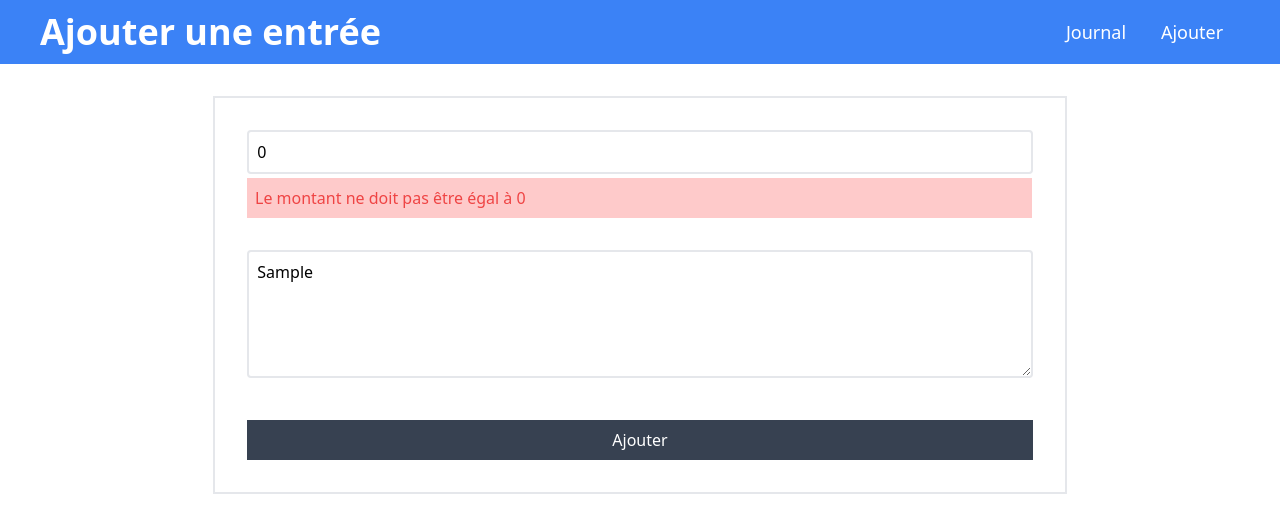
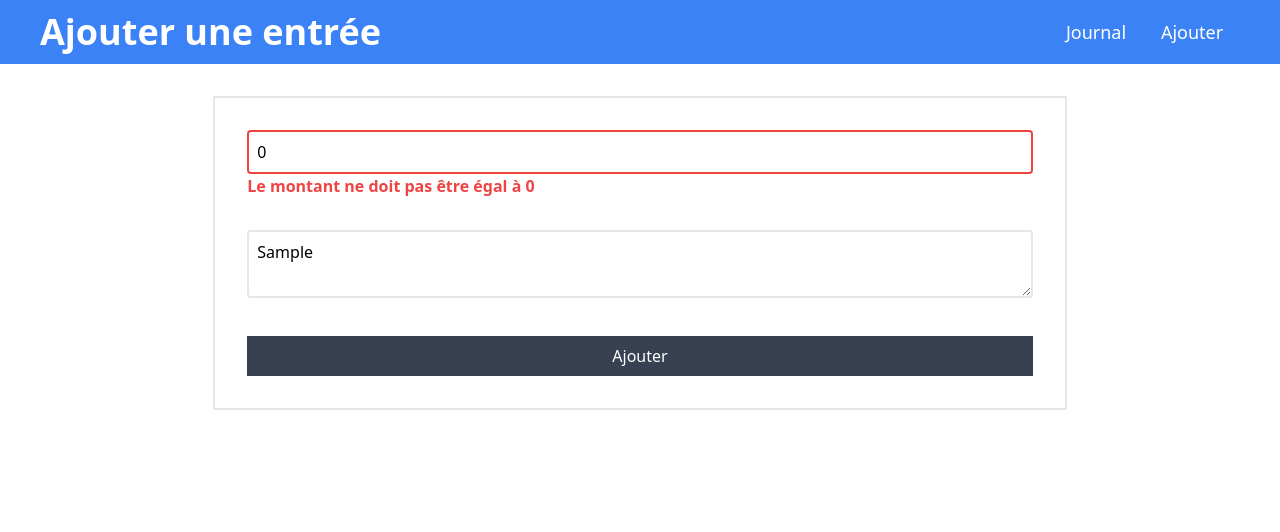
Before and after one commit to SokouPM/finance-chart, a Next.js app: page /ajouter in a window 1280 px wide. Both pictures are taken after typing "Sample" into the empty fields and a click on the button "Ajouter". Shown: the top 532 px of the page. Built offline with nearby package versions, Linux system fonts and the light colour scheme.

Commit message:
modify style

```diff
--- a/pages/ajouter.jsx
+++ b/pages/ajouter.jsx
@@ -3,7 +3,7 @@ import Layout from "/src/components/Layout"
 
 const AddEntry = () => {
   return (
-    <Layout pageTitle="Ajouter une entrée">
+    <Layout pagetitle="Ajouter une entrée">
       <DashboardForm />
     </Layout>
   )
--- a/pages/index.jsx
+++ b/pages/index.jsx
@@ -4,7 +4,7 @@ import ResetDatasButton from "/src/components/dashboard/ResetDatasButton"
 
 const Home = () => {
   return (
-    <Layout pageTitle="Journal">
+    <Layout pagetitle="Journal">
       <AmountTable />
       <ResetDatasButton />
     </Layout>
--- a/src/components/Header.jsx
+++ b/src/components/Header.jsx
@@ -1,9 +1,9 @@
 import Nav from "/src/components/Nav"
 
-const Header = ({ pageTitle }) => {
+const Header = ({ pagetitle }) => {
   return (
     <header className="h-16 px-10 mb-8 flex flex-row items-center justify-between bg-blue-500 text-white">
-      <h1 className="text-4xl font-bold">{pageTitle}</h1>
+      <h1 className="text-4xl font-bold">{pagetitle}</h1>
       <Nav />
     </header>
   )
--- a/src/components/Layout.jsx
+++ b/src/components/Layout.jsx
@@ -9,7 +9,7 @@ const Layout = (props) => {
     <AppContextProvider>
       <div className="relative min-h-screen" {...otherProps}>
         <Head>
-          <title>{props.pageTitle} | Tableau des finances</title>
+          <title>{props.pagetitle} | Tableau des finances</title>
           <meta
             name="viewport"
             content="initial-scale=1.0, width=device-width"
@@ -17,7 +17,7 @@ const Layout = (props) => {
           <meta name="description" content="Generated by create next app" />
           <link rel="icon" href="/favicon.ico" />
         </Head>
-        <Header pageTitle={props.pageTitle} />
+        <Header pagetitle={props.pagetitle} />
         <main className="w-4/6 p-8 border-2 mx-auto">{children}</main>
       </div>
     </AppContextProvider>
--- a/src/components/dashboard/AmountList.jsx
+++ b/src/components/dashboard/AmountList.jsx
@@ -17,7 +17,7 @@ const AmountList = () => {
             <>
               <td className="w-1/2 p-1 border-x-2">
                 <p className="font-bold text-green-500">{amount} €</p>
-                <p>{description}</p>
+                <p className="italic break-all">{description}</p>
               </td>
               <td className="w-1/2 p-1 border-x-2"></td>
             </>
@@ -26,7 +26,7 @@ const AmountList = () => {
               <td className="w-1/2 p-1 border-x-2"></td>
               <td className="w-1/2 p-1 border-x-2">
                 <p className="font-bold text-red-500">{amount} €</p>
-                <p>{description}</p>
+                <p className="italic break-all">{description}</p>
               </td>
             </>
           )}
--- a/src/components/form/FormField.jsx
+++ b/src/components/form/FormField.jsx
@@ -6,12 +6,14 @@ const FormField = (props) => {
       <Field
         as={props.type}
         id={props.id}
-        className={`${props.imputStyle} w-full mb-1 p-2 border-2 rounded`}
+        className={`${
+          props.touchedType && props.errorType ? "border-red-500" : null
+        } w-full p-2 border-2 rounded`}
         name={props.name}
         placeholder={props.placeholder}
       ></Field>
       {props.touchedType && props.errorType && (
-        <div className="errorField w-full p-2 bg-red-200 text-red-500">
+        <div className="errorField w-full font-bold text-red-500">
           {props.errorType}
         </div>
       )}
--- a/styles/globals.css
+++ b/styles/globals.css
@@ -19,16 +19,10 @@ button:hover {
 
 @keyframes errorEntrance {
   0% {
-    opacity: 0;
-    transform: scale(0%);
-  }
-
-  50% {
-    opacity: 1;
-    transform: scale(120%);
+    transform: translateY(-20px);
   }
 
   100% {
-    transform: scale(100%);
+    transform: translateY(0);
   }
 }
```
